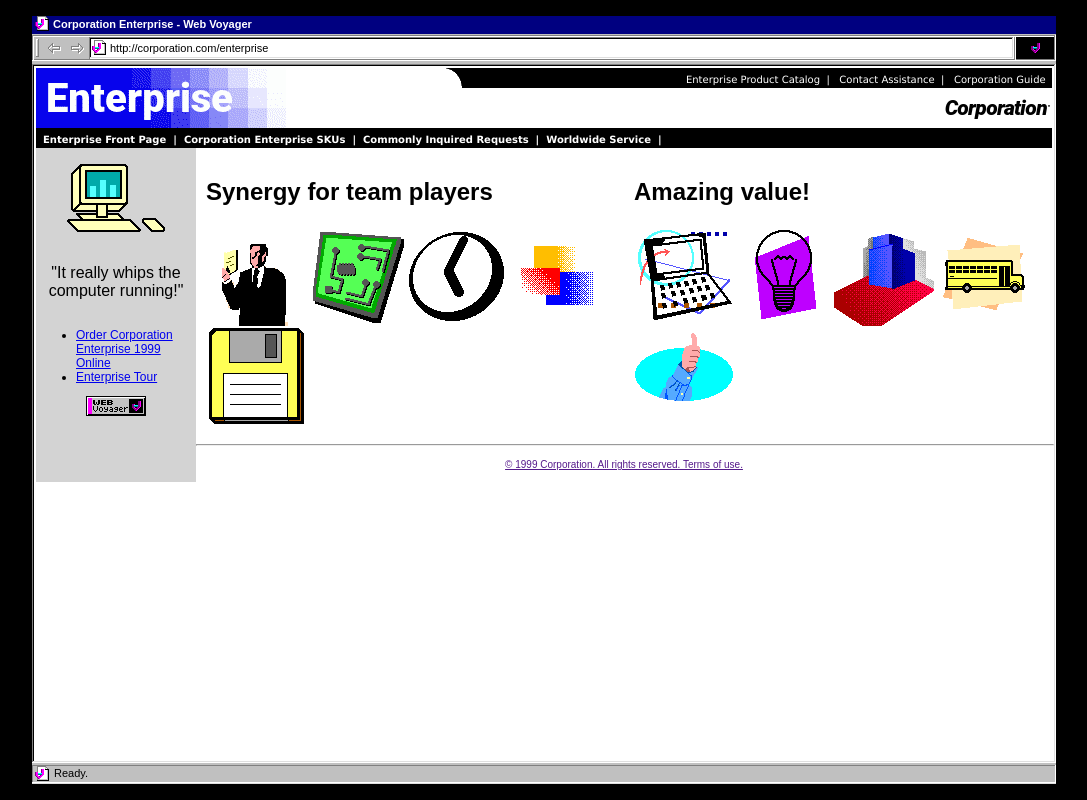
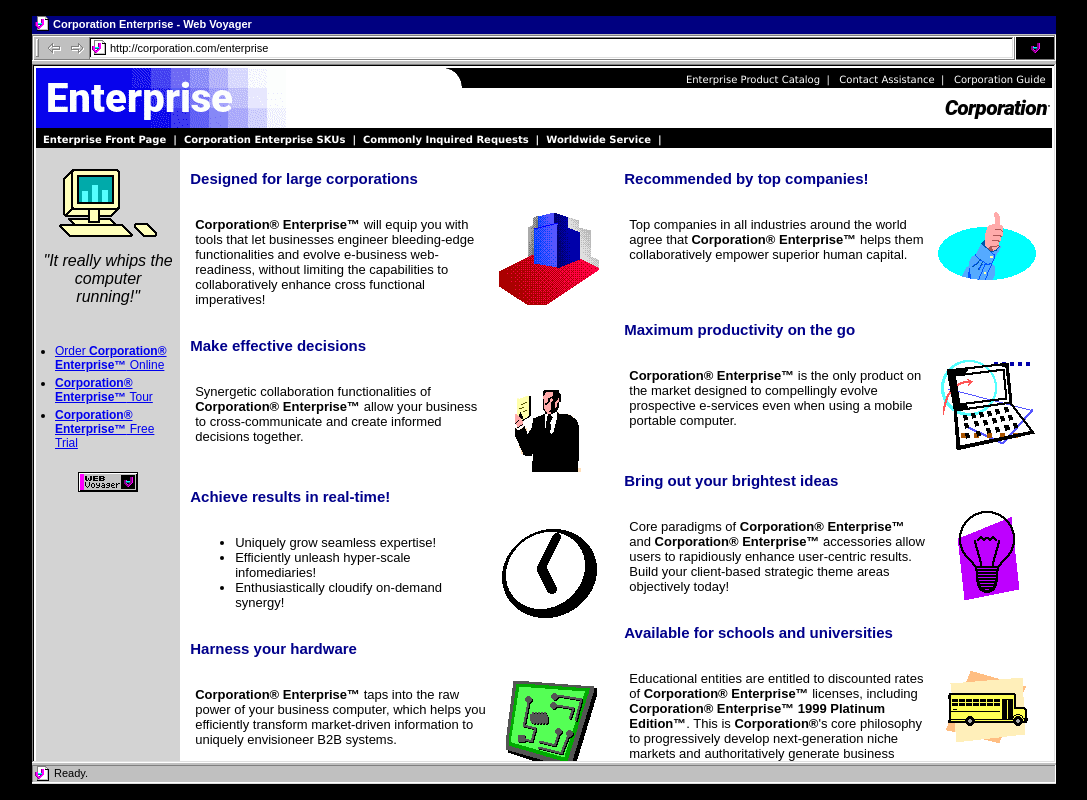
Before and after one commit to TatuArvela/web-voyager, a Vue app: page / in a window 1280 px wide. Shown: the whole page, without its empty margins (96-1183 px from the left). Built offline with nearby package versions, Linux system fonts and the light colour scheme; what vue-fragment would draw is missing.

Commit message:
Fresh corporate bullshit

```diff
--- a/src/App.vue
+++ b/src/App.vue
@@ -49,14 +49,16 @@
 };
 </script>
 
-<style>
-body {
-  margin: 0;
-  position: absolute;
-  width: 100%;
-  height: 100%;
-  min-width: 1024px;
-  min-height: 768px;
-  background: black;
-}
+<style lang="sass">
+body
+  margin: 0
+  width: 100vw
+  min-width: 1024px
+  height: 100vh
+  min-height: 768px
+  background: black
+  display: flex
+  justify-content: center
+  align-items: center
+  overflow: auto
 </style>
--- a/src/components/Browser.vue
+++ b/src/components/Browser.vue
@@ -26,23 +26,17 @@
 };
 </script>
 
-<style lang="scss">
-#browser {
-  display: block;
-  width: 1024px;
-  height: 768px;
-  position: absolute;
-  top: 50%;
-  left: 50%;
-  transform: translate(-50%, -50%);
-  margin: 0 auto;
-  background: url("../assets/browser-border.png");
-  cursor: url("../assets/cursor.png"), auto;
-}
+<style lang="sass">
+#browser
+  display: block
+  position: relative
+  width: 1024px
+  height: 768px
+  background: url("../assets/browser-border.png")
+  cursor: url("../assets/cursor.png"), auto
 
-a {
-  cursor: url("../assets/cursor-pointer.png"), auto;
-}
+a
+  cursor: url("../assets/cursor-pointer.png"), auto
 
 input,
 p,
@@ -52,99 +46,86 @@
 h4,
 h5,
 h6,
-li {
-  cursor: url("../assets/cursor-text.png"), auto;
-}
+li
+  cursor: url("../assets/cursor-text.png"), auto
 
-::selection {
-  color: white;
-  background: #000080;
-}
-::-moz-selection {
-  color: white;
-  background: #000080;
-}
+::selection
+  color: white
+  background: #000080
 
-.ui-text {
-  position: absolute;
-  font-family: "Microsoft Sans Serif", sans-serif;
-  font-size: 11px;
-  margin: 0px;
-  cursor: url("../assets/cursor.png"), auto;
-  user-select: none;
-}
+::-moz-selection
+  color: white
+  background: #000080
 
-.has-icon:before {
-  position: absolute;
-  display: block;
-  height: 16px;
-  width: 16px;
-  content: "";
-  background: url("../assets/icon.png");
-}
+.ui-text
+  position: absolute
+  font-family: "Microsoft Sans Serif", sans-serif
+  font-size: 11px
+  margin: 0px
+  cursor: url("../assets/cursor.png"), auto
+  user-select: none
 
-#browser-title {
-  font-weight: bold;
-  color: white;
-  top: 2px;
-  left: 21px;
-  &:before {
-    top: -2px;
-    left: -19px;
-  }
-}
+.has-icon:before
+  position: absolute
+  display: block
+  height: 16px
+  width: 16px
+  content: ""
+  background: url("../assets/icon.png")
 
-#browser-addressbar {
-  &:before {
-    top: 24px;
-    left: 59px;
-  }
-  &:after {
-    position: absolute;
-    display: block;
-    height: 16px;
-    width: 16px;
-    content: "";
-    background: url("../assets/icon-animated.gif");
-    top: 24px;
-    right: 13px;
-  }
-  > #browser-address {
-    top: 23px;
-    left: 75px;
-    width: 899px;
-    user-select: initial;
-    padding: 3px;
-    border: 0px;
-    cursor: url("../assets/cursor-text.png"), auto;
-    //&:focus {
-    //  color: white;
-    //  background: #000080;
-    //}
-  }
-}
+#browser-title
+  font-weight: bold
+  color: white
+  top: 2px
+  left: 21px
+  &:before
+    top: -2px
+    left: -19px
 
-#browser-status {
-  height: 1em;
-  bottom: 6px;
-  left: 22px;
-  &:before {
-    top: -1px;
-    left: -20px;
-  }
-}
+#browser-addressbar
+  &:before
+    top: 24px
+    left: 59px
+  &:after
+    position: absolute
+    display: block
+    height: 16px
+    width: 16px
+    content: ""
+    background: url("../assets/icon-animated.gif")
+    top: 24px
+    right: 13px
+  > #browser-address
+    top: 23px
+    left: 75px
+    width: 899px
+    user-select: initial
+    padding: 3px
+    border: 0px
+    cursor: url("../assets/cursor-text.png"), auto
+    //&:focus
+    //  color: white
+    //  background: #000080
+    //
 
-#page {
-  position: absolute;
-  display: block;
-  background: white;
-  font-family: "Microsoft Sans Serif", sans-serif;
-  padding: 2px;
-  top: 50px;
-  left: 2px;
-  right: 2px;
-  bottom: 23px;
-  height: 691px;
-  overflow: auto;
-}
+#browser-status
+  height: 1em
+  bottom: 6px
+  left: 22px
+  &:before
+    top: -1px
+    left: -20px
+
+#page
+  position: absolute
+  display: block
+  background: white
+  font-family: "Microsoft Sans Serif", sans-serif
+  padding: 2px
+  top: 50px
+  left: 2px
+  right: 2px
+  bottom: 23px
+  height: 691px
+  overflow: auto
 </style>
--- a/src/components/sites/CorporationSite.vue
+++ b/src/components/sites/CorporationSite.vue
@@ -4,11 +4,11 @@
       <tr>
         <td bgcolor="#FFFFFF" valign="TOP" width="250" rowspan="2">
           <a href=""
-            ><img src="../../assets/enterprise/enterprise-logo.gif" border="0"
+            ><img style="margin-bottom:-5px;" src="../../assets/enterprise/enterprise-logo.gif" border="0"
           /></a>
         </td>
         <td bgcolor="#FFFFFF" valign="TOP" height="20" width="19" align="RIGHT">
-          <img src="../../assets/enterprise/curve.gif" />
+          <img style="margin-bottom:-5px;" src="../../assets/enterprise/curve.gif" />
         </td>
         <td
           bgcolor="#000000"
@@ -49,7 +49,7 @@
           align="RIGHT"
         >
           <a href=""
-            ><img src="../../assets/enterprise/corporation-logo.gif" border="0"
+            ><img style="margin-bottom:-5px;" src="../../assets/enterprise/corporation-logo.gif" border="0"
           /></a>
         </td>
       </tr>
@@ -86,42 +86,147 @@
 
     <table width="100%" cellpadding="0" cellspacing="0" border="0">
       <tr>
-        <td width="160" align="CENTER" valign="top" bgcolor="lightgray">
-          <img src="../../assets/enterprise/computer.png" />
-          <p>"It really whips the computer running!"</p>
+        <td width="160" valign="top" bgcolor="lightgray">
+          <table cellpadding="5" cellspacing="0" border="0">
+            <tr align="center">
+              <td><img style="margin-bottom:-5px;" src="../../assets/enterprise/computer.png" />
+              <p style="margin-top:0;"><i>"It really whips the computer running!"</i></p></td>
+            </tr>
+            <tr>
+              <td><ul style="font-size:12px;padding-left:14px;">
+                <li style="margin-bottom:4px;">
+                  <a href="#">Order <strong>Corporation&reg; Enterprise&trade;</strong> Online</a>
+                </li>
+                <li style="margin-bottom:4px;">
+                  <a href="#"><strong>Corporation&reg; Enterprise&trade;</strong> Tour</a>
+                </li>
+                <li style="margin-bottom:4px;">
+                  <a href="#"><strong>Corporation&reg; Enterprise&trade;</strong> Free Trial</a>
+                </li>
+              </ul></td>
+            </tr>
+            <tr align="center">
+              <td><img style="margin-bottom:-5px;" src="../../assets/browser-bar-animated.gif" /></td>
+            </tr>
+          </table>
         </td>
-        <td style="padding:10px;" valign="top" rowspan="3">
-          <h2>Synergy for team players</h2>
-          <img src="../../assets/enterprise/business-vote.png" />
-          <img src="../../assets/enterprise/chip.png" />
-          <img src="../../assets/enterprise/clock.png" />
-          <img src="../../assets/enterprise/color-squares.png" />
-          <img src="../../assets/enterprise/floppy.png" />
+        <td width="490" style="padding:10px;" valign="TOP">
+          <h2 style="font-size:15px;color:darkblue;">Designed for large corporations</h2>
+          <table cellpadding="5" cellspacing="0" border="0" valign="TOP">
+            <td>
+              <p style="margin-top:12px;font-size:13px;">
+                <strong>Corporation&reg; Enterprise&trade;</strong> will equip you with tools that let businesses engineer bleeding-edge functionalities and evolve e-business web-readiness, without limiting the capabilities to collaboratively enhance cross functional imperatives!
+              </p>
+            </td>
+            <td>
+              <img style="margin-bottom:-5px;" src="../../assets/enterprise/office-building.png" />
+            </td>
+          </table>
+          <h2 style="font-size:15px;color:darkblue;">Make effective decisions</h2>
+          <table cellpadding="5" cellspacing="0" border="0" valign="TOP">
+            <td>
+              <p style="margin-top:12px;font-size:13px;">Synergetic collaboration functionalities of <strong>Corporation&reg; Enterprise&trade;</strong> allow your business to cross-communicate and create informed decisions together.</p>
+            </td>
+            <td>
+              <img style="margin-bottom:-5px;" src="../../assets/enterprise/business-vote.png" />
+            </td>
+          </table>
+          <h2 style="font-size:15px;color:darkblue;">Achieve results in real-time!</h2>
+          <table cellpadding="5" cellspacing="0" border="0" valign="TOP">
+            <td>
+              <ul style="margin-top:12px;font-size:13px;">
+                <li>Uniquely grow seamless expertise!</li>
+                <li>Efficiently unleash hyper-scale infomediaries!</li>
+                <li>Enthusiastically cloudify on-demand synergy!</li>
+              </ul>
+            </td>
+            <td>
+              <img style="margin-bottom:-5px;"
+                src="../../assets/enterprise/clock.png"
+              />
+            </td>
+          </table>
+          <h2 style="font-size:15px;color:darkblue;">Harness your hardware</h2>
+          <table cellpadding="5" cellspacing="0" border="0" valign="TOP">
+            <td>
+              <p style="margin-top:12px;font-size:13px;">
+                <strong>Corporation&reg; Enterprise&trade;</strong> taps into the raw power of your business computer, which helps you efficiently transform market-driven information to uniquely envisioneer B2B systems.
+              </p>
+            </td>
+            <td>
+              <img style="margin-bottom:-5px;" src="../../assets/enterprise/chip.png" />
+            </td>
+          </table>
+          <h2 style="font-size:15px;color:darkblue;">File sharing enabled</h2>
+          <table cellpadding="5" cellspacing="0" border="0" valign="TOP">
+            <td>
+              <p style="margin-top:12px;font-size:13px;">
+                Our goal is to enthusiastically drive high standards in technologies. <strong>Corporation&reg; Enterprise&trade;</strong> allows you to share files using 3½ floppies, which makes it possible to proactively onboard elastic methodologies.
+              </p>
+            </td>
+            <td>
+              <img style="margin-bottom:-5px;" src="../../assets/enterprise/floppy.png" />
+            </td>
+          </table>
         </td>
-        <td style="padding:10px;" valign="top" rowspan="3">
-          <h2>Amazing value!</h2>
-          <img src="../../assets/enterprise/laptop.png" />
-          <img src="../../assets/enterprise/lightbulb.png" />
-          <img src="../../assets/enterprise/office-building.png" />
-          <img src="../../assets/enterprise/schoolbus.png" />
-          <img src="../../assets/enterprise/thumbs-up.png" />
-        </td>
-      </tr>
-      <tr>
-        <td valign="top" bgcolor="lightgray">
-          <ul style="font-size:12px;">
-            <li>
-              <a href="#">Order Corporation Enterprise 1999 Online</a>
-            </li>
-            <li>
-              <a href="#">Enterprise Tour</a>
-            </li>
-          </ul>
-        </td>
-      </tr>
-      <tr>
-        <td rowspan="2" align="CENTER" valign="top" bgcolor="lightgray">
-          <img src="../../assets/browser-bar-animated.gif" />
+        <td width="490" style="padding:10px;" valign="top">
+          <h2 style="font-size:15px;color:darkblue;">Recommended by top companies!</h2>
+          <table cellpadding="5" cellspacing="0" border="0" valign="TOP">
+            <td>
+              <p style="margin-top:12px;font-size:13px;">
+                Top companies in all industries around the world agree that <strong>Corporation&reg; Enterprise&trade;</strong> helps them collaboratively empower superior human capital.
+              </p>
+            </td>
+            <td>
+             <img style="margin-bottom:-5px;" src="../../assets/enterprise/thumbs-up.png" />
+            </td>
+          </table>
+          <h2 style="font-size:15px;color:darkblue;">Maximum productivity on the go</h2>
+          <table cellpadding="5" cellspacing="0" border="0" valign="TOP">
+            <td>
+              <p style="margin-top:12px;font-size:13px;">
+                <strong>Corporation&reg; Enterprise&trade;</strong> is the only product on the market designed to compellingly evolve prospective e-services even when using a mobile portable computer.
+              </p>
+            </td>
+            <td>
+              <img style="margin-bottom:-5px;" src="../../assets/enterprise/laptop.png" />
+            </td>
+          </table>
+          <h2 style="font-size:15px;color:darkblue;">Bring out your brightest ideas</h2>
+          <table cellpadding="5" cellspacing="0" border="0" valign="TOP">
+            <td>
+              <p style="margin-top:12px;font-size:13px;">
+                Core paradigms of <strong>Corporation&reg; Enterprise&trade;</strong> and <strong>Corporation&reg; Enterprise&trade;</strong> accessories allow users to rapidiously enhance user-centric results. Build your client-based strategic theme areas objectively today!
+              </p>
+            </td>
+            <td>
+              <img style="margin-bottom:-5px;" src="../../assets/enterprise/lightbulb.png" />
+            </td>
+          </table>
+          <h2 style="font-size:15px;color:darkblue;">Available for schools and universities</h2>
+          <table cellpadding="5" cellspacing="0" border="0" valign="TOP">
+            <td>
+              <p style="margin-top:12px;font-size:13px;">
+                Educational entities are entitled to discounted rates of <strong>Corporation&reg; Enterprise&trade;</strong> licenses, including <strong>Corporation&reg; Enterprise&trade; 1999 Platinum Edition&trade;</strong>. This is <strong>Corporation&reg;</strong>'s core philosophy to progressively develop next-generation niche markets and authoritatively generate business users.
+              </p>
+            </td>
+            <td>
+              <img style="margin-bottom:-5px;" src="../../assets/enterprise/schoolbus.png" />
+            </td>
+          </table>
+          <h2 style="font-size:15px;color:darkblue;">Experience synergy</h2>
+          <table cellpadding="5" cellspacing="0" border="0" valign="TOP">
+            <td>
+              <p style="margin-top:12px;font-size:13px;">
+                Become empowered by the progressive approach of <strong>Corporation&reg; Enterprise&trade;</strong> right now! Start your free trial immediately, and learn to
+                <ul><li>interactively synthesize performance based ROI.</li>
+                <li>seamlessly redefine robust quality vectors</li><li>phosfluorescently grow B2B methods of empowerment</li></ul>
+              </p>
+            </td>
+            <td>
+              <img style="margin-bottom:-5px;" src="../../assets/enterprise/color-squares.png" />
+            </td>
+          </table>
         </td>
       </tr>
       <tr>
@@ -155,8 +260,3 @@
   }
 };
 </script>
-
-<style lang="sass" scoped>
-img
-  margin-bottom: -4px
-</style>
```
